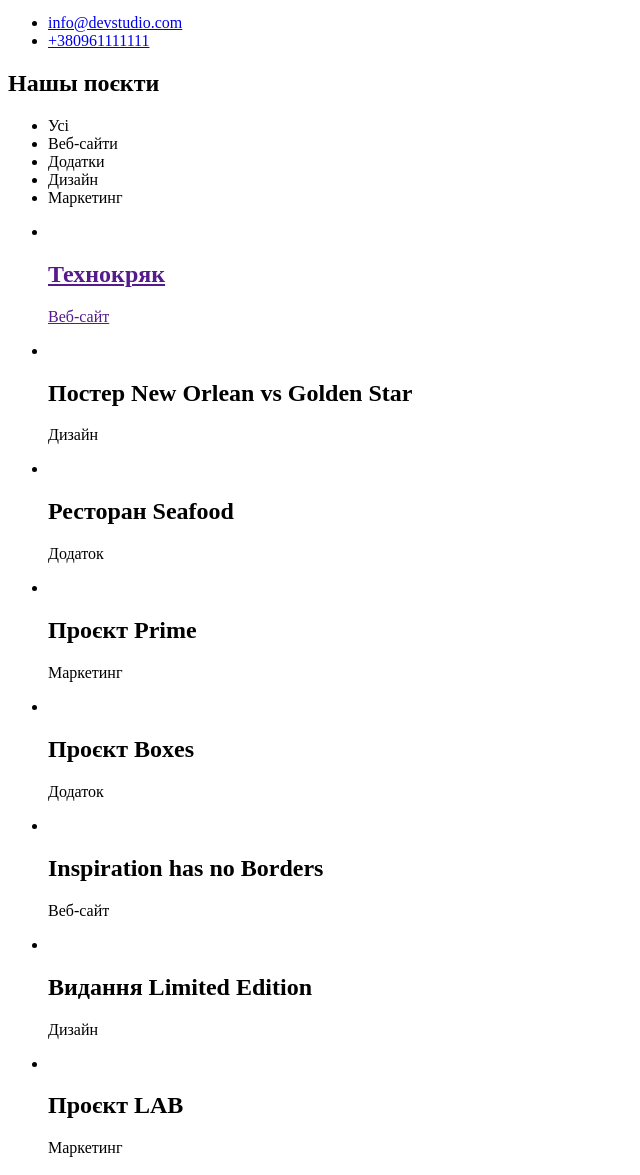
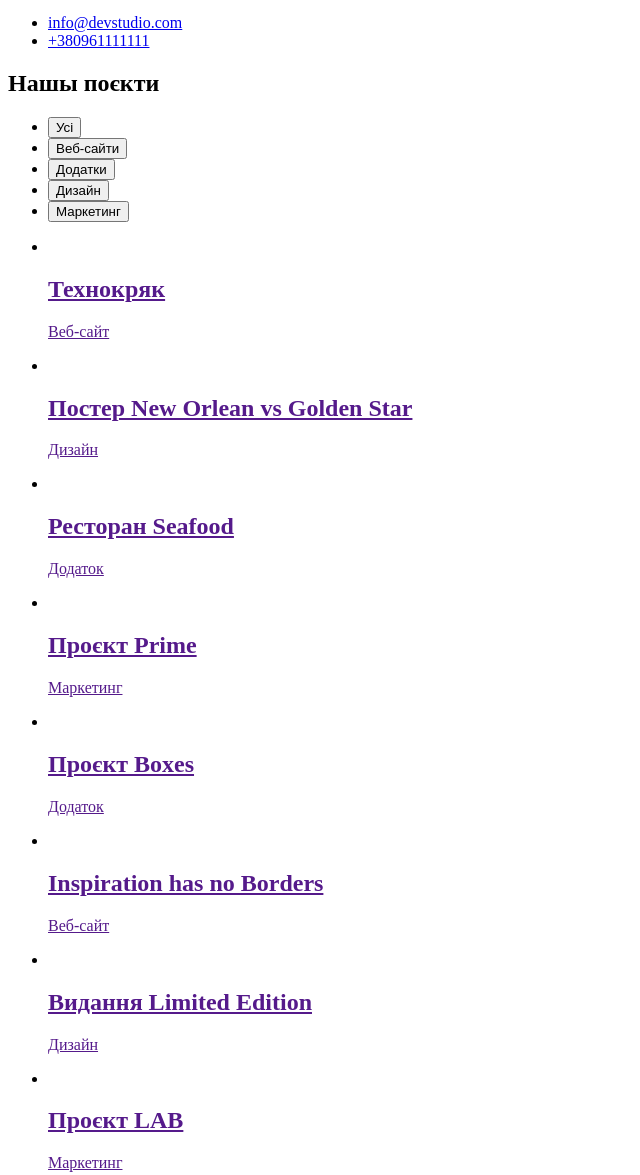
Before and after one commit to mantr88/goit-markup-hw-02, a plain HTML site: page portfolio.html in a window 1280 px wide. Shown: the part 98-1273 px from the top of the page, without its empty margins (0-640 px from the left). Drawn offline with Linux system fonts and the light colour scheme.

Commit message:
Upgraide portfolio.html

```diff
--- a/portfolio.html
+++ b/portfolio.html
@@ -4,7 +4,7 @@
     <meta charset="UTF-8" />
     <meta http-equiv="X-UA-Compatible" content="IE=edge" />
     <meta name="viewport" content="width=device-width, initial-scale=1.0" />
-    <title>Студія</title>
+    <title>Портфоліо</title>
   </head>
   <body>
     <header>
@@ -35,11 +35,21 @@
       <section>
         <h1>Нашы поєкти</h1>
         <ul>
-          <li>Усі</li>
-          <li>Веб-сайти</li>
-          <li>Додатки</li>
-          <li>Дизайн</li>
-          <li>Маркетинг</li>
+          <li>
+            <button type="button">Усі</button>
+          </li>
+          <li>
+            <button type="button">Веб-сайти</button>
+          </li>
+          <li>
+            <button type="button">Додатки</button>
+          </li>
+          <li>
+            <button type="button">Дизайн</button>
+          </li>
+          <li>
+            <button type="button">Маркетинг</button>
+          </li>
         </ul>
         <ul>
           <li>
@@ -50,44 +60,60 @@
             </a>
           </li>
           <li>
+            <a href="">
               <img src="" alt="" />
               <h2>Постер New Orlean vs Golden Star</h2>
               <p>Дизайн</p>
+            </a>
           </li>
           <li>
+            <a href="">
               <img src="" alt="" />
               <h2>Ресторан Seafood</h2>
               <p>Додаток</p>
+            </a>
           </li>
           <li>
+            <a href="">
               <img src="" alt="" />
               <h2>Проєкт Prime</h2>
               <p>Маркетинг</p>
+            </a>
           </li>
           <li>
+            <a href="">
               <img src="" alt="" />
               <h2>Проєкт Boxes</h2>
               <p>Додаток</p>
+            </a>
           </li>
           <li>
+            <a href="">
               <img src="" alt="" />
               <h2>Inspiration has no Borders</h2>
               <p>Веб-сайт</p>
+            </a>
           </li>
           <li>
+            <a href="">
               <img src="" alt="" />
               <h2>Видання Limited Edition</h2>
               <p>Дизайн</p>
+            </a>
           </li>
           <li>
+            <a href="">
               <img src="" alt="" />
               <h2>Проєкт LAB</h2>
               <p>Маркетинг</p>
+            </a>
           </li>
           <li>
+            <a href="">
               <img src="" alt="" />
               <h2>Growing Business</h2>
               <p>Додаток</p>
+            </a>
           </li>
         </ul>
       </section>
```
Lines whose indentation alone changed are shown as unchanged.
